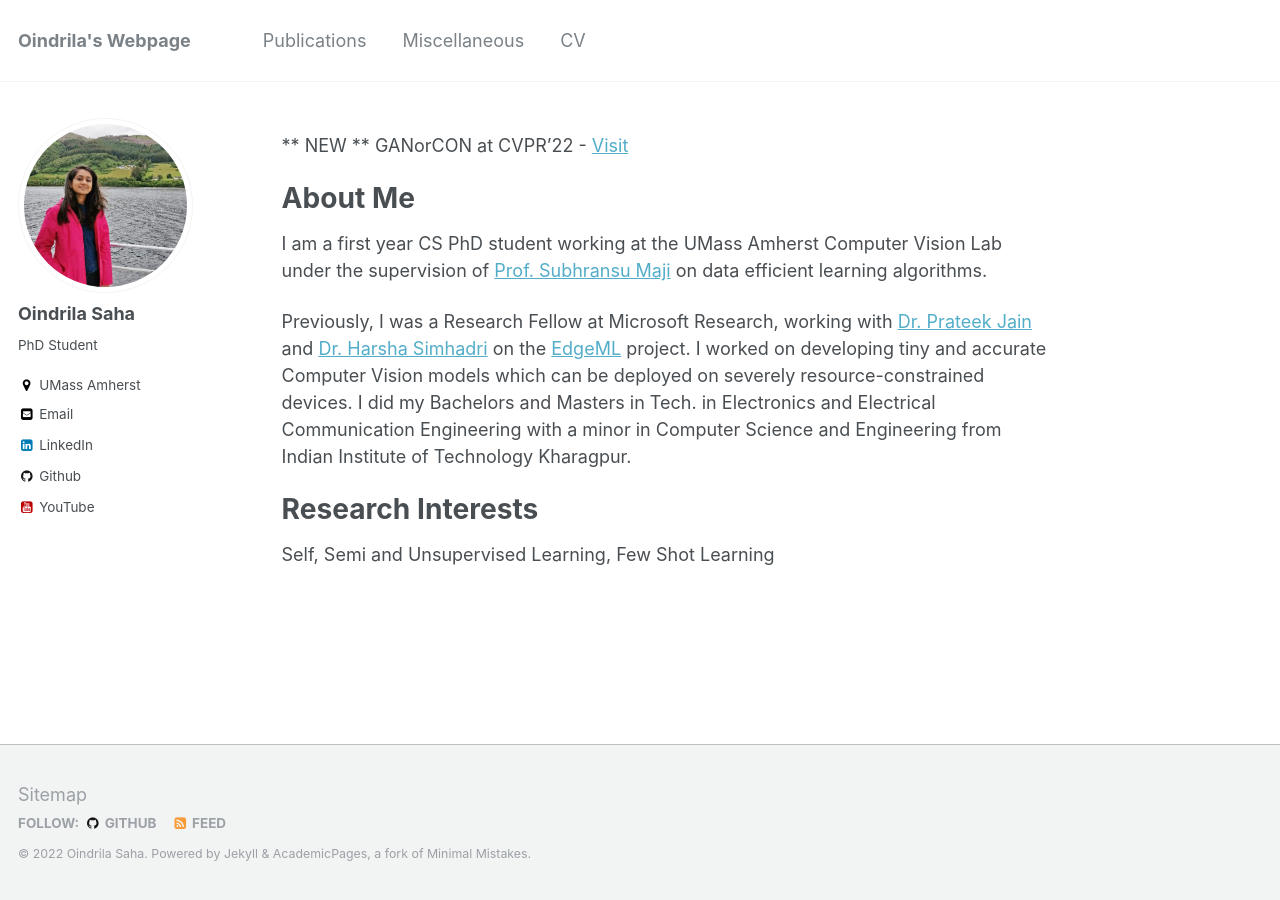
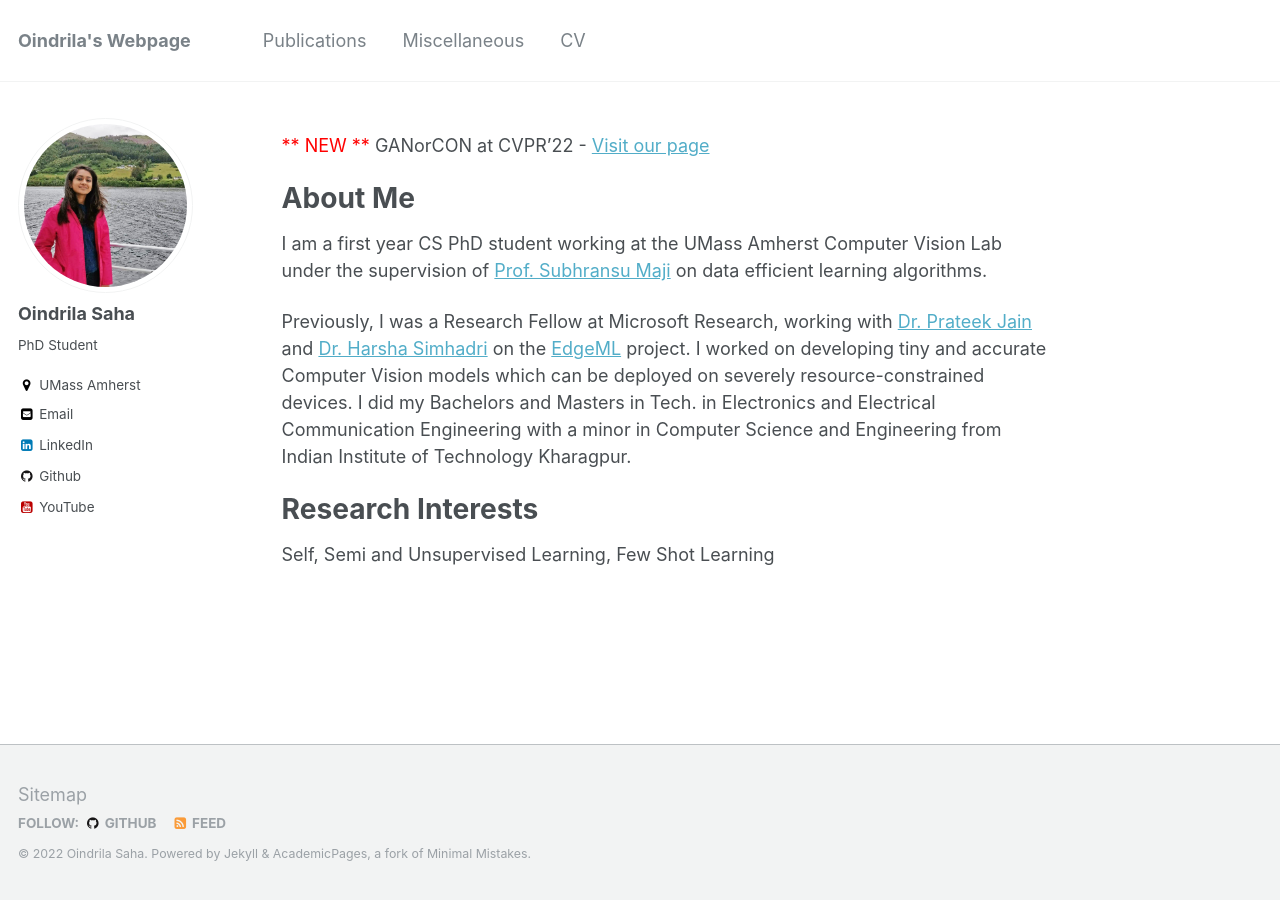
Before and after one commit to oindrilasaha/oindrilasaha.github.io, a Jekyll site: the page built from _pages/about.md, in a window 1280 px wide. Built offline with Jekyll 4.4.1, drawn with Linux system fonts in a browser that asks for light colours.

Commit message:
Update about.md

```diff
--- a/_pages/about.md
+++ b/_pages/about.md
@@ -8,7 +8,7 @@ redirect_from:
   - /about.html
 ---
 
-** NEW ** GANorCON at CVPR'22 - [Visit](https://people.cs.umass.edu/~osaha/ganorcon/)
+<span style="color: red"> ** NEW ** </span>    GANorCON at CVPR'22 - [Visit our page](https://people.cs.umass.edu/~osaha/ganorcon/)
 
 About Me
 ==================
```
